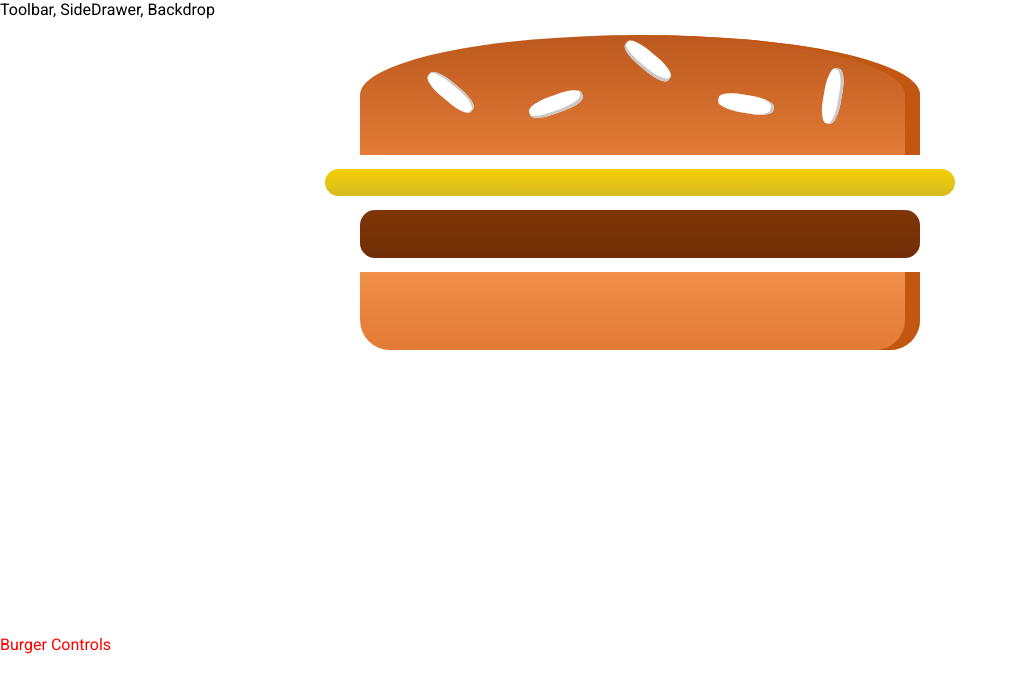
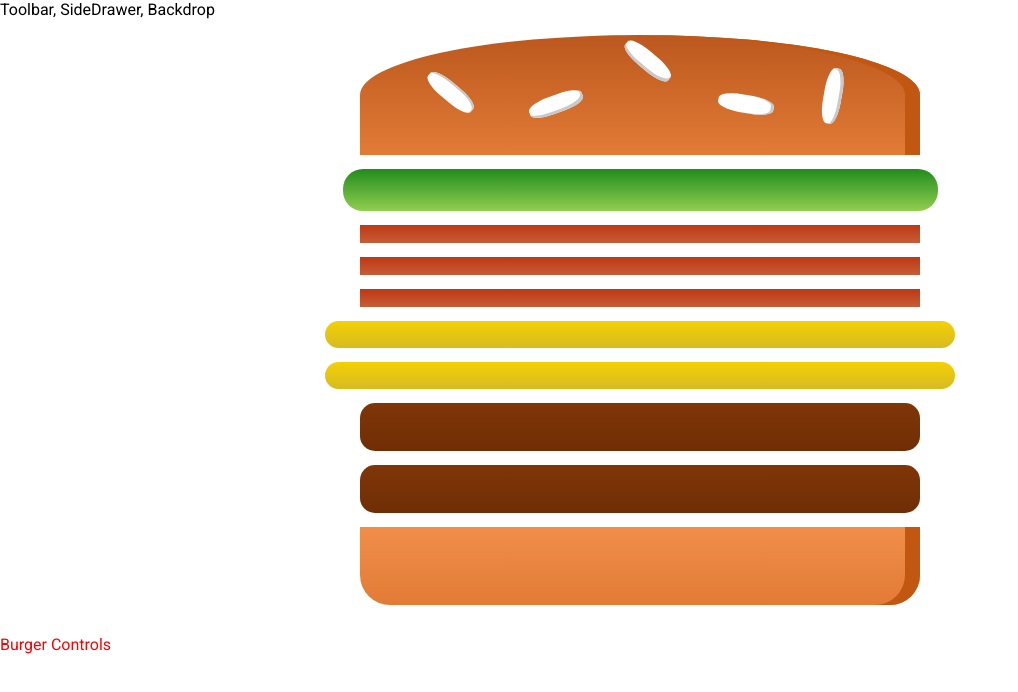
Before and after one commit to faustoazzaretti/burger-builder, a React app: page / in a window 1280 px wide. Shown: the top 692 px of the page, without its empty margins (0-1018 px from the left). Built offline with nearby package versions, Linux system fonts and the light colour scheme.

Commit message:
Outputting Burger Ingredients Dynamically

```diff
--- a/src/components/Burger/Burger.js
+++ b/src/components/Burger/Burger.js
@@ -3,11 +3,16 @@ import React from 'react';
 import BurgerIngredient from './BurgerIngredient/BurgerIngredient';
 
 const burger = (props) => {
+    const transformedIngredients = Object.keys(props.ingredients)
+        .map(igKey => {
+            return [...Array(props.ingredients[igKey])].map((_, i) => {
+                return <BurgerIngredient key={igKey + i} type={igKey} />
+            })
+        })
     return (
         <div className="Burger">
             <BurgerIngredient type="bread-top" />
-            <BurgerIngredient type="cheese" />
-            <BurgerIngredient type="meat" />
+            {transformedIngredients}
             <BurgerIngredient type="bread-bottom" />
         </div>
     )
--- a/src/containers/BurgerBuilder/BurgerBuilder.js
+++ b/src/containers/BurgerBuilder/BurgerBuilder.js
@@ -3,10 +3,22 @@ import Aux from '../../hoc/Auxi';
 import Burger from '../../components/Burger/Burger';
 
 class BurgerBuilder extends Component {
+    // constructor(props) {
+    //     super(props);
+    //     this.state = { ...}
+    // }
+    state = {
+        ingredients: {
+            salad: 1,
+            bacon: 3,
+            cheese: 2,
+            meat: 2
+        }
+    }
     render() {
         return (
             <Aux>
-                <Burger />
+                <Burger ingredients={this.state.ingredients} />
                 <div>Burger Controls</div>
             </Aux>
         );
```
